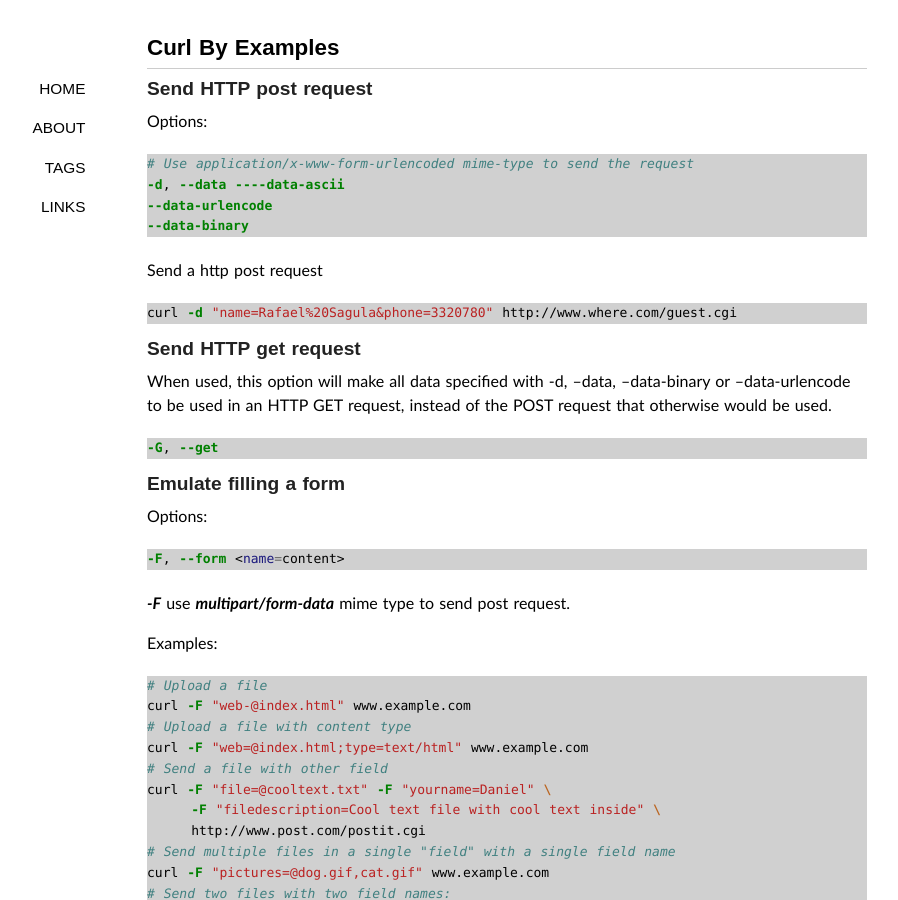
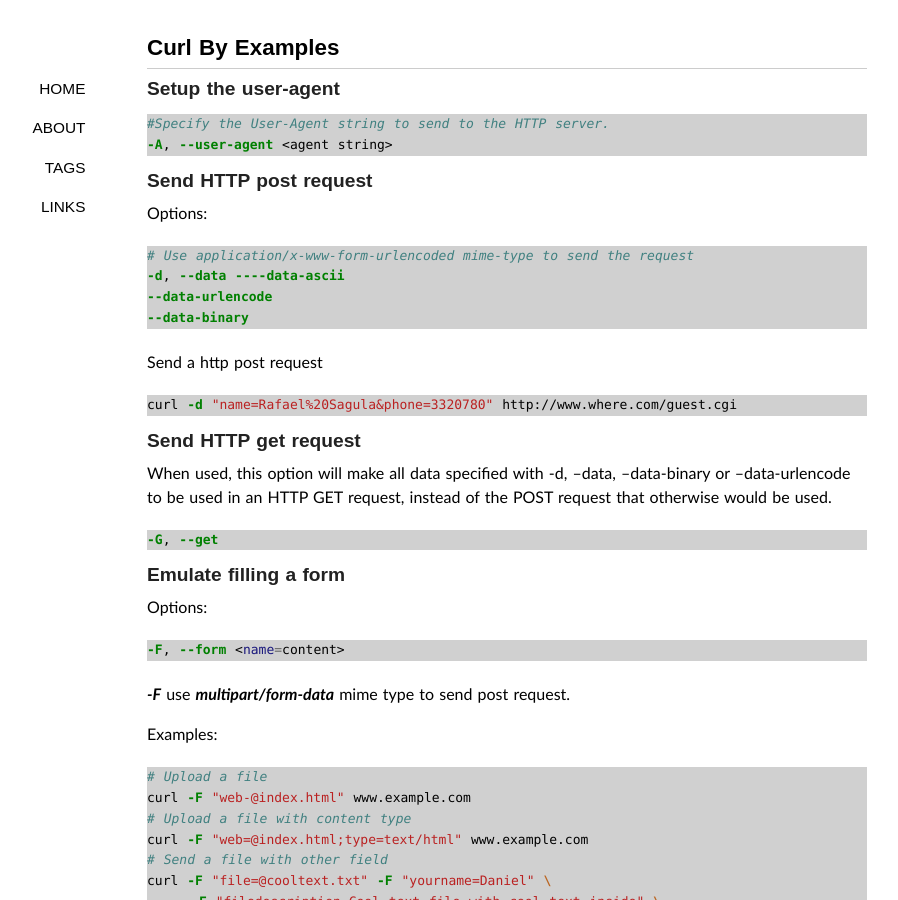
Before and after one commit to lchenn/linchen04.github.io, a Jekyll site: the page built from _posts/2014-10-30-curl-by-examples.md, in a window 1280 px wide and 900 px high. Shown: the whole window, without its empty margins (133-1031 px from the left). Built offline with Jekyll 4.4.1, drawn with Linux system fonts in a browser that asks for light colours; some web fonts are replaced; Markdown is read by kramdown in place of the engine named in the settings; comment, search, counter and statistics services are not loaded.

Commit message:
Section to setup useragent

````diff
--- a/_posts/2014-10-30-curl-by-examples.md
+++ b/_posts/2014-10-30-curl-by-examples.md
@@ -6,6 +6,11 @@ tags: "Linux"
 ---
 
 
+### Setup the user-agent
+```bash
+#Specify the User-Agent string to send to the HTTP server.
+-A, --user-agent <agent string>
+```
 
 ### Send HTTP post request
 Options:
@@ -133,3 +138,4 @@ $ curl -T - http://www.upload.com/myfile
 
 #### Reference
 [Curl manual](http://curl.haxx.se/docs/manual.html)
+[User agent string](http://www.useragentstring.com/pages/useragentstring.php)
````
